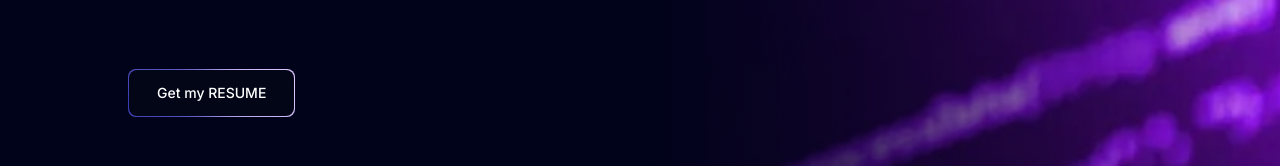
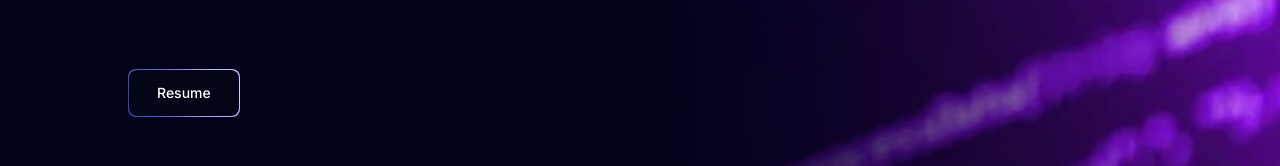
Before and after one commit to banaprojects/Personal-profile, a Next.js app: page / in a window 1280 px wide. Shown: the part 490-656 px from the top of the page. Built offline with nearby package versions, Linux system fonts and the light colour scheme.

Commit message:
Changed the resume button

```diff
--- a/components/Hero.tsx
+++ b/components/Hero.tsx
@@ -37,7 +37,7 @@ const Hero = () => {
               href="https://docs.google.com/document/d/1lsO1zs63_VArDMVY0Q0UV4Si2efZFS2lClSzP6-S-dU/edit?tab=t.0"
               target="_blank"
             >
-              <MagicButton title="Get my RESUME" />
+              <MagicButton title="Resume" />
             </a>
           </div>
         </div>
```
